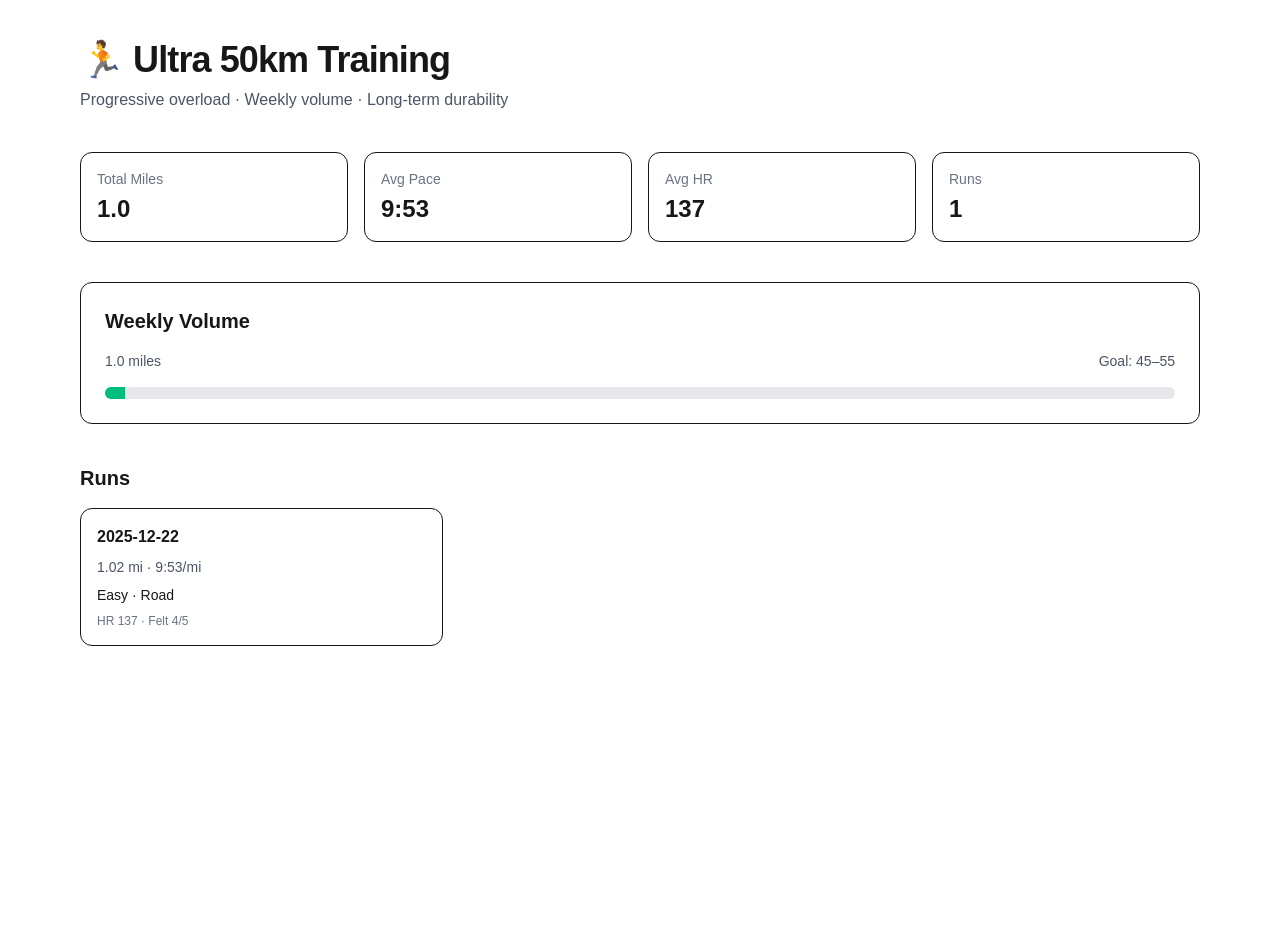
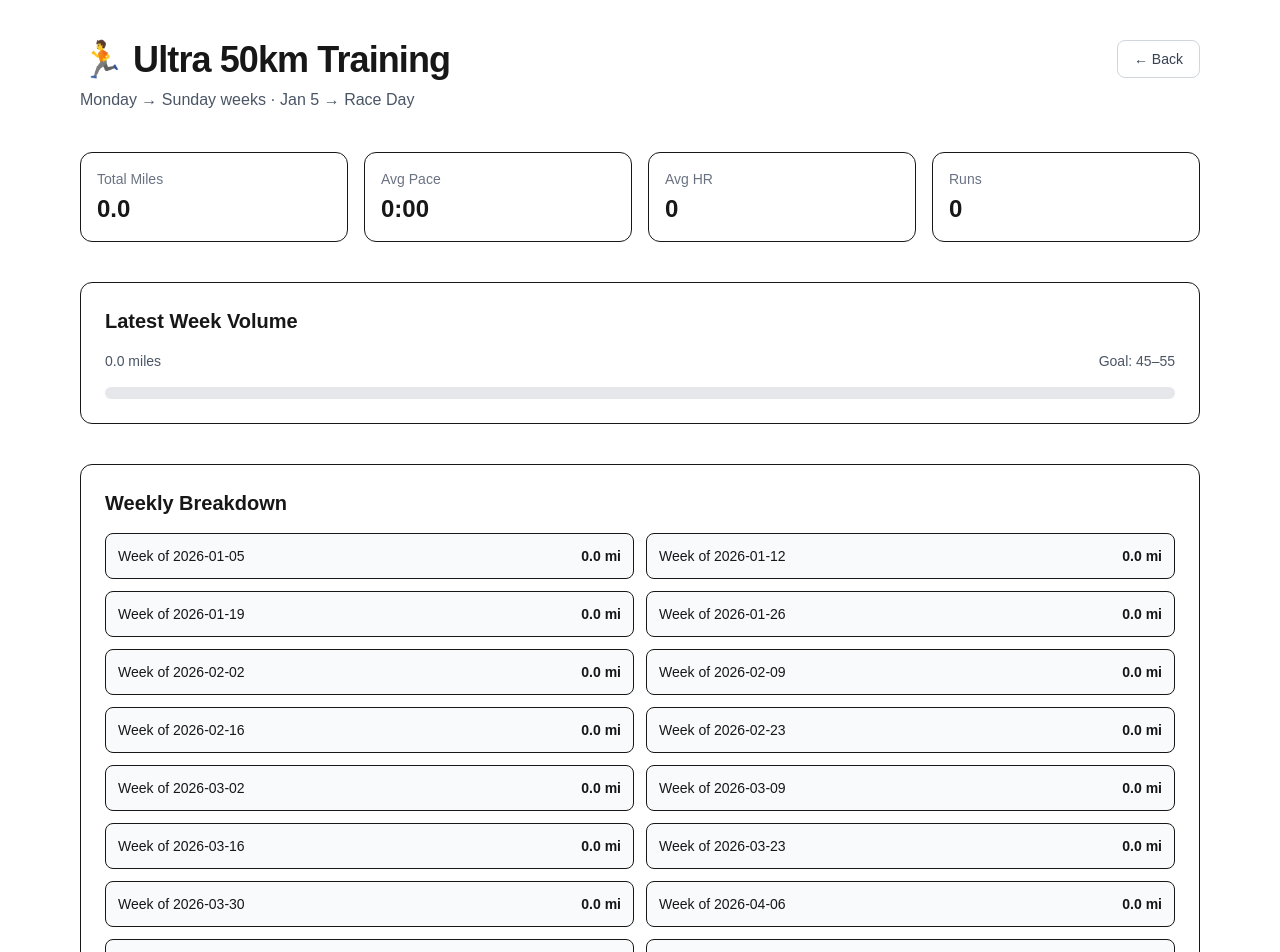
Before and after one commit to arnie12a/RunningTrainingApp, a Next.js app in the folder running_training_app/: page /ultra in a window 1280 px wide. Shown: the top 952 px of the page. Before the commit the page ends 800 px from the top, so only its background shows below. Built offline with nearby package versions, Linux system fonts and the light colour scheme.

Commit message:
training has officially started

```diff
--- a/running_training_app/app/ultra/page.jsx
+++ b/running_training_app/app/ultra/page.jsx
@@ -1,7 +1,13 @@
-import runs from "@/data/ultra50km.json";
+import runs from "../../data/ultra50km.json";
 
 export default function UltraPage() {
-  /* ------------------ helpers ------------------ */
+  /* ------------------ Constants ------------------ */
+  const TRAINING_START = new Date("2026-01-05"); // Monday
+  const RACE_DATE = new Date("2026-06-13"); // update if needed
+  const WEEKLY_GOAL_MIN = 45;
+  const WEEKLY_GOAL_MAX = 55;
+
+  /* ------------------ Helpers ------------------ */
   const paceToSeconds = (pace) => {
     const [min, sec] = pace.split(":").map(Number);
     return min * 60 + sec;
@@ -13,59 +19,102 @@ export default function UltraPage() {
     return `${min}:${sec.toString().padStart(2, "0")}`;
   };
 
+  // Monday-based week key
   const getWeekKey = (dateStr) => {
     const d = new Date(dateStr);
-    const start = new Date(d);
-    start.setDate(d.getDate() - d.getDay());
-    return start.toISOString().slice(0, 10);
+    const day = d.getDay(); // 0 = Sun, 1 = Mon
+    const diff = day === 0 ? -6 : 1 - day;
+    const monday = new Date(d);
+    monday.setDate(d.getDate() + diff);
+    return monday.toISOString().slice(0, 10);
   };
 
-  /* ------------------ metrics ------------------ */
-  const totalMiles = runs.reduce((sum, r) => sum + r.Distance, 0);
+  const generateWeeks = (start, end) => {
+    const weeks = [];
+    const current = new Date(start);
+
+    while (current <= end) {
+      weeks.push(current.toISOString().slice(0, 10));
+      current.setDate(current.getDate() + 7);
+    }
+    return weeks;
+  };
+
+  /* ------------------ Filter Runs ------------------ */
+  const trainingRuns = runs.filter((r) => {
+    const d = new Date(r.Date);
+    return d >= TRAINING_START && d <= RACE_DATE;
+  });
+
+  /* ------------------ Weekly Mileage ------------------ */
+  const trainingWeeks = generateWeeks(TRAINING_START, RACE_DATE);
+
+  const weeklyMileage = {};
+  trainingWeeks.forEach((week) => {
+    weeklyMileage[week] = 0;
+  });
+
+  trainingRuns.forEach((run) => {
+    const week = getWeekKey(run.Date);
+    if (weeklyMileage[week] !== undefined) {
+      weeklyMileage[week] += run.Distance;
+    }
+  });
+
+  const latestWeek = trainingWeeks[trainingWeeks.length - 1];
+  const latestWeekMiles = weeklyMileage[latestWeek] || 0;
+
+  /* ------------------ Metrics ------------------ */
+  const totalMiles = trainingRuns.reduce(
+    (sum, r) => sum + r.Distance,
+    0
+  );
 
   const avgPaceSeconds =
-    runs.reduce((sum, r) => sum + paceToSeconds(r.AveragePace), 0) /
-    runs.length;
+    trainingRuns.reduce(
+      (sum, r) => sum + paceToSeconds(r.AveragePace),
+      0
+    ) / (trainingRuns.length || 1);
 
   const avgHR =
-    runs.reduce((sum, r) => sum + r.AvgHeartRate, 0) / runs.length;
-
-  const weeklyMileage = {};
-  runs.forEach((run) => {
-    const week = getWeekKey(run.Date);
-    weeklyMileage[week] = (weeklyMileage[week] || 0) + run.Distance;
-  });
-
-  const latestWeekMiles =
-    Object.values(weeklyMileage).slice(-1)[0] || 0;
-
-  const WEEKLY_GOAL_MIN = 45;
-  const WEEKLY_GOAL_MAX = 55;
+    trainingRuns.reduce((sum, r) => sum + r.AvgHeartRate, 0) /
+    (trainingRuns.length || 1);
 
   /* ------------------ UI ------------------ */
   return (
     <main className="max-w-6xl mx-auto px-4 py-10 space-y-10">
-      {/* Header */}
-      <div>
-        <h1 className="text-4xl font-extrabold tracking-tight">
+      <div className="flex items-start justify-between mb-10">
+        <div>
+          <h1 className="text-4xl font-extrabold mb-2 tracking-tight">
           🏃 Ultra 50km Training
-        </h1>
-        <p className="text-gray-600 mt-2">
-          Progressive overload · Weekly volume · Long-term durability
-        </p>
-      </div>
+          </h1>
+          <p className="text-gray-600">
+            Monday → Sunday weeks · Jan 5 → Race Day
+          </p>
+        </div>
+        <a
+          href="/"
+          className="inline-flex items-center gap-2 text-sm font-medium
+                    text-gray-700 border border-gray-300 rounded-lg
+                    px-4 py-2 hover:bg-gray-100 hover:text-gray-900
+                    transition-colors"
+        >
+          ← Back
+        </a>
+        </div>
+
 
       {/* Overview */}
       <section className="grid grid-cols-2 md:grid-cols-4 gap-4">
         <Stat title="Total Miles" value={totalMiles.toFixed(1)} />
         <Stat title="Avg Pace" value={secondsToPace(avgPaceSeconds)} />
         <Stat title="Avg HR" value={Math.round(avgHR)} />
-        <Stat title="Runs" value={runs.length} />
+        <Stat title="Runs" value={trainingRuns.length} />
       </section>
 
-      {/* Weekly Volume */}
+      {/* Weekly Volume Progress */}
       <section className="bg-white border rounded-xl p-6 space-y-4">
-        <h2 className="text-xl font-semibold">Weekly Volume</h2>
+        <h2 className="text-xl font-semibold">Latest Week Volume</h2>
 
         <div className="flex justify-between text-sm text-gray-600">
           <span>{latestWeekMiles.toFixed(1)} miles</span>
@@ -87,12 +136,41 @@ export default function UltraPage() {
         </div>
       </section>
 
+      {/* Weekly Breakdown */}
+      <section className="bg-white border rounded-xl p-6 space-y-4">
+        <h2 className="text-xl font-semibold">Weekly Breakdown</h2>
+
+        <div className="grid grid-cols-1 md:grid-cols-2 gap-3 text-sm">
+          {trainingWeeks.map((week) => {
+            const miles = weeklyMileage[week];
+            const inGoal =
+              miles >= WEEKLY_GOAL_MIN && miles <= WEEKLY_GOAL_MAX;
+
+            return (
+              <div
+                key={week}
+                className={`flex justify-between p-3 rounded-lg border ${
+                  inGoal
+                    ? "bg-emerald-50 border-emerald-200"
+                    : "bg-gray-50"
+                }`}
+              >
+                <span>Week of {week}</span>
+                <span className="font-semibold">
+                  {miles.toFixed(1)} mi
+                </span>
+              </div>
+            );
+          })}
+        </div>
+      </section>
+
       {/* Run Log */}
       <section className="space-y-4">
         <h2 className="text-xl font-semibold">Runs</h2>
 
         <div className="grid grid-cols-1 md:grid-cols-3 gap-4">
-          {runs.map((run, i) => (
+          {trainingRuns.map((run, i) => (
             <RunCard key={i} run={run} />
           ))}
         </div>
```
